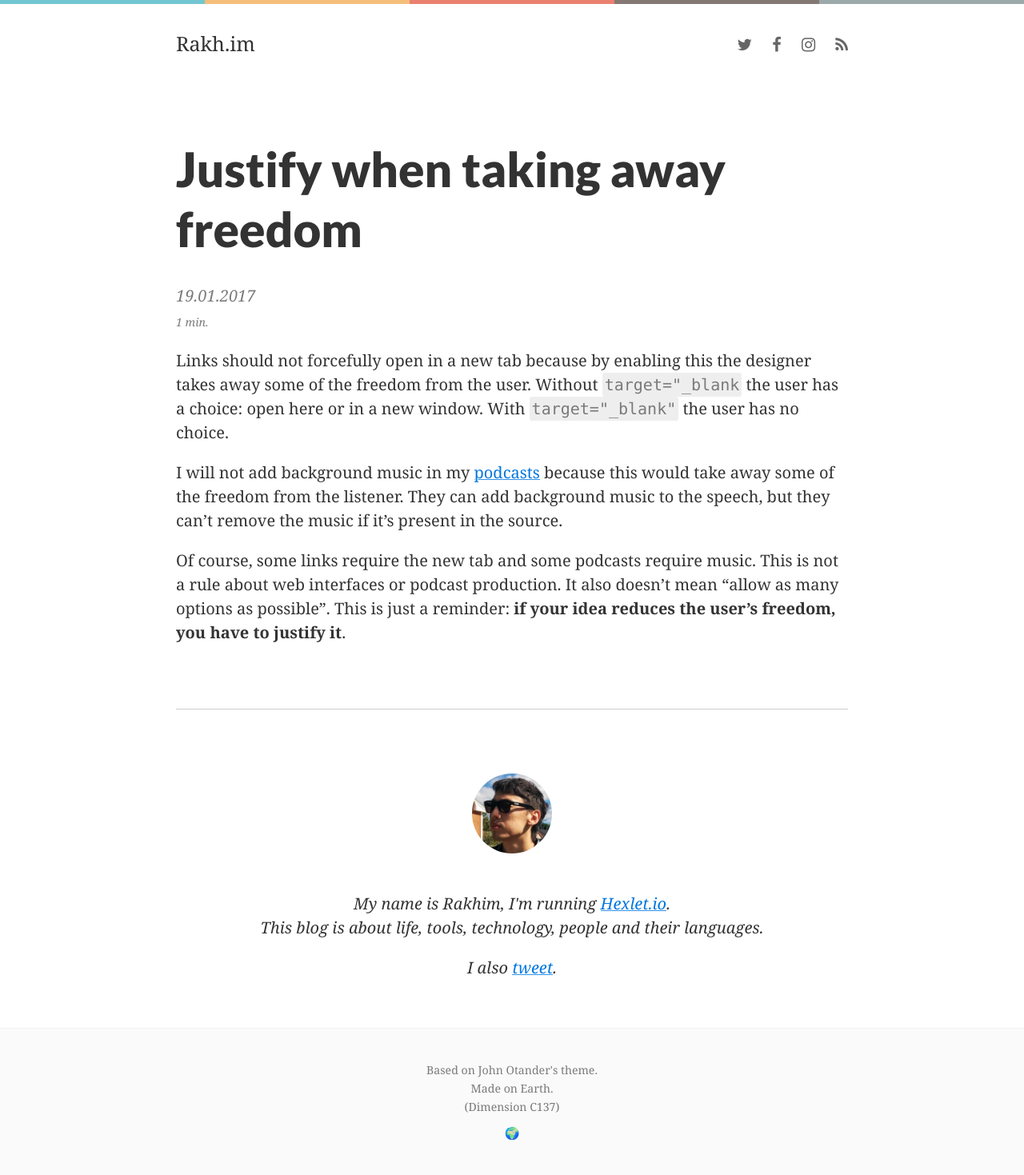
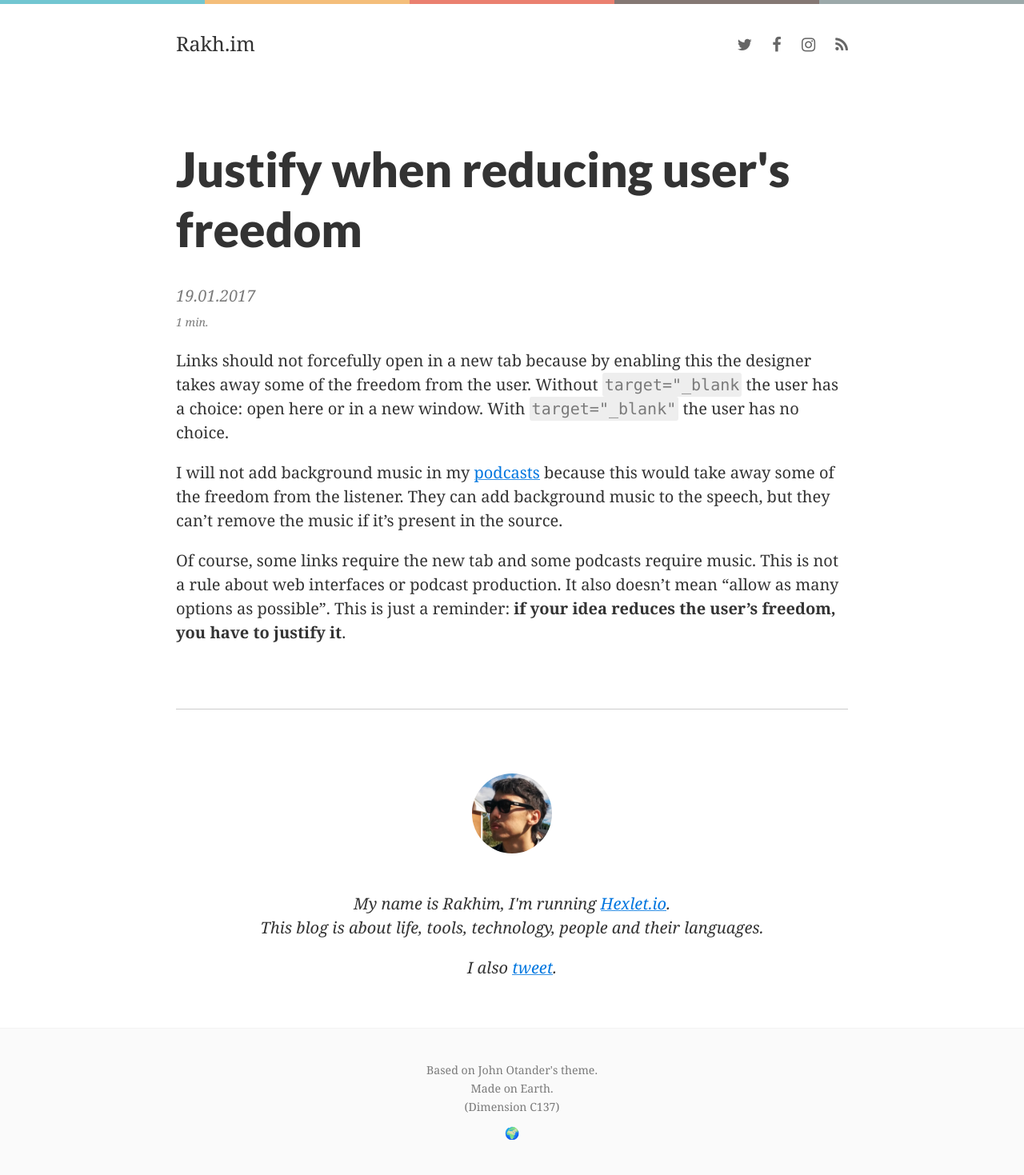
Before and after one commit to freetonik/hello, a Jekyll site: the page built from _posts/2017-01-19-uf.md, in a window 1280 px wide. Shown: the whole page at 80% size. Built offline with Jekyll 4.4.1, drawn with Linux system fonts in a browser that asks for light colours; nearby versions of some CDN libraries.

Commit message:
fix title

```diff
--- a/_posts/2017-01-19-uf.md
+++ b/_posts/2017-01-19-uf.md
@@ -1,5 +1,5 @@
 ---
-title: Justify when taking away freedom
+title: Justify when reducing user's freedom
 layout: post
 ---
 
```
